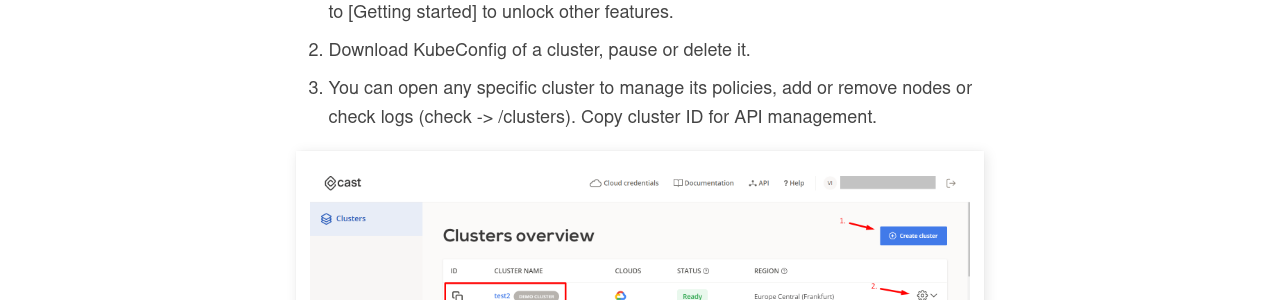
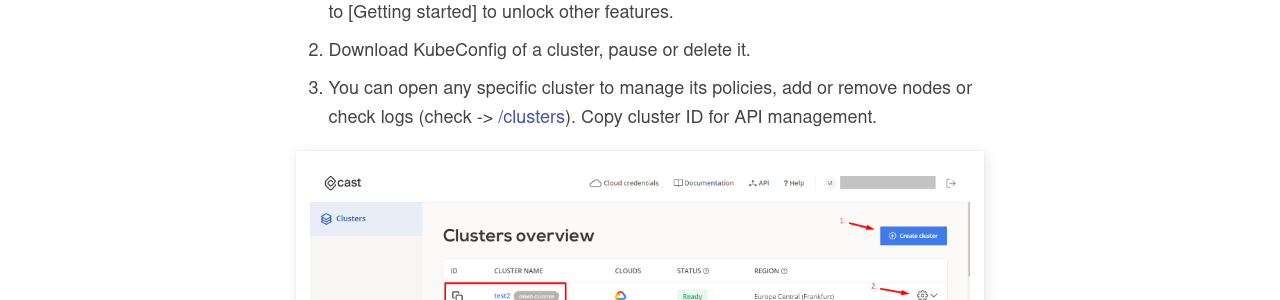
Before and after one commit to castai/docs, an MkDocs documentation site: the page built from docs/Dashboard Overview/Console overview.md, in a window 1280 px wide and 900 px high. Shown: the part 475-775 px from the top of the window. Built offline with MkDocs 1.6.1 and Material for MkDocs 9.7.7, drawn with Linux system fonts in a browser that asks for light colours; some web fonts are replaced; part of the change alters nothing that is shown.

```diff
--- a/docs/Dashboard Overview/Console overview.md
+++ b/docs/Dashboard Overview/Console overview.md
@@ -8,7 +8,7 @@ In the dashboard window you will see all active and deleted clusters.
 
 1. Create a new cluster. If you can see only an option to create a cluster, please refer to [Getting started] to unlock other features.
 2. Download KubeConfig of a cluster, pause or delete it.
-3. You can open any specific cluster to manage its policies, add or remove nodes or check logs (check -> /clusters). Copy cluster ID for API management.
+3. You can open any specific cluster to manage its policies, add or remove nodes or check logs (check -> [/clusters](https://github.com/v1dm45/docs/blob/main/docs/Dashboard%20Overview/Console%20overview.md#clusters)). Copy cluster ID for API management.
 
 ![](images/dashboard.png)
 
```
